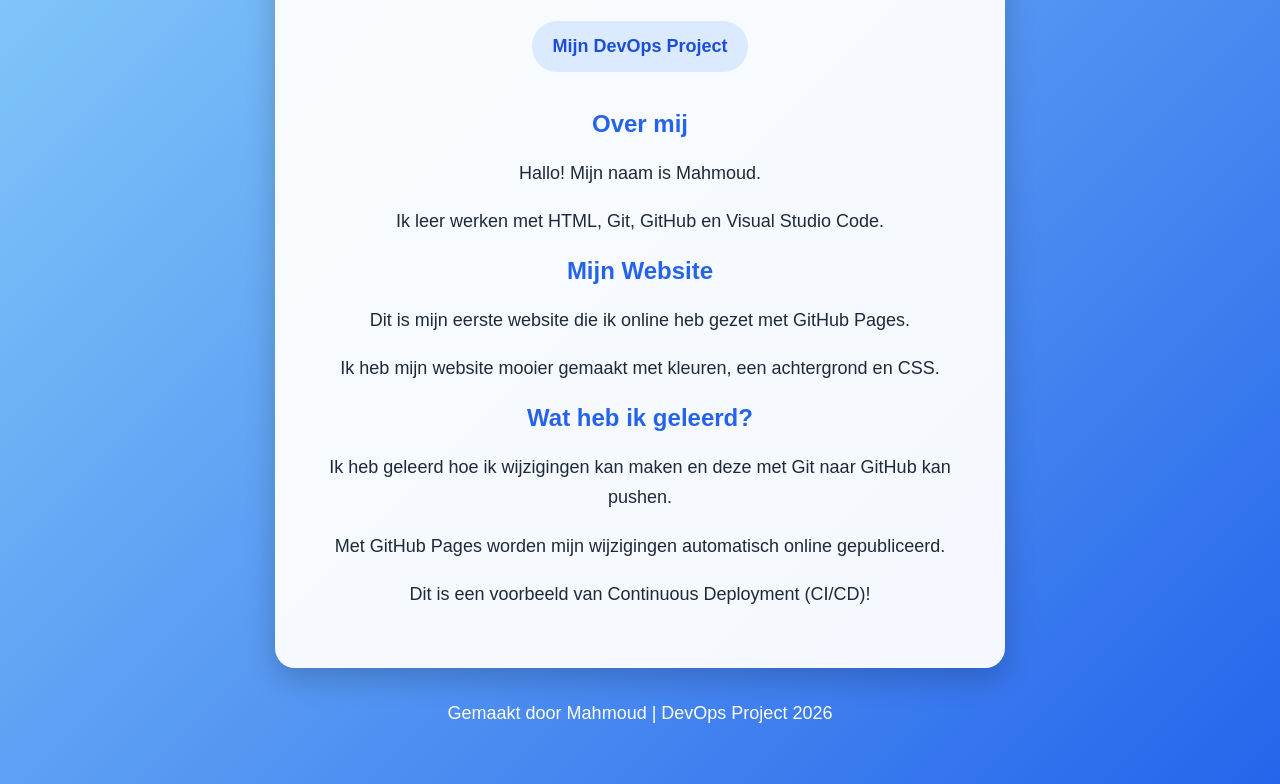
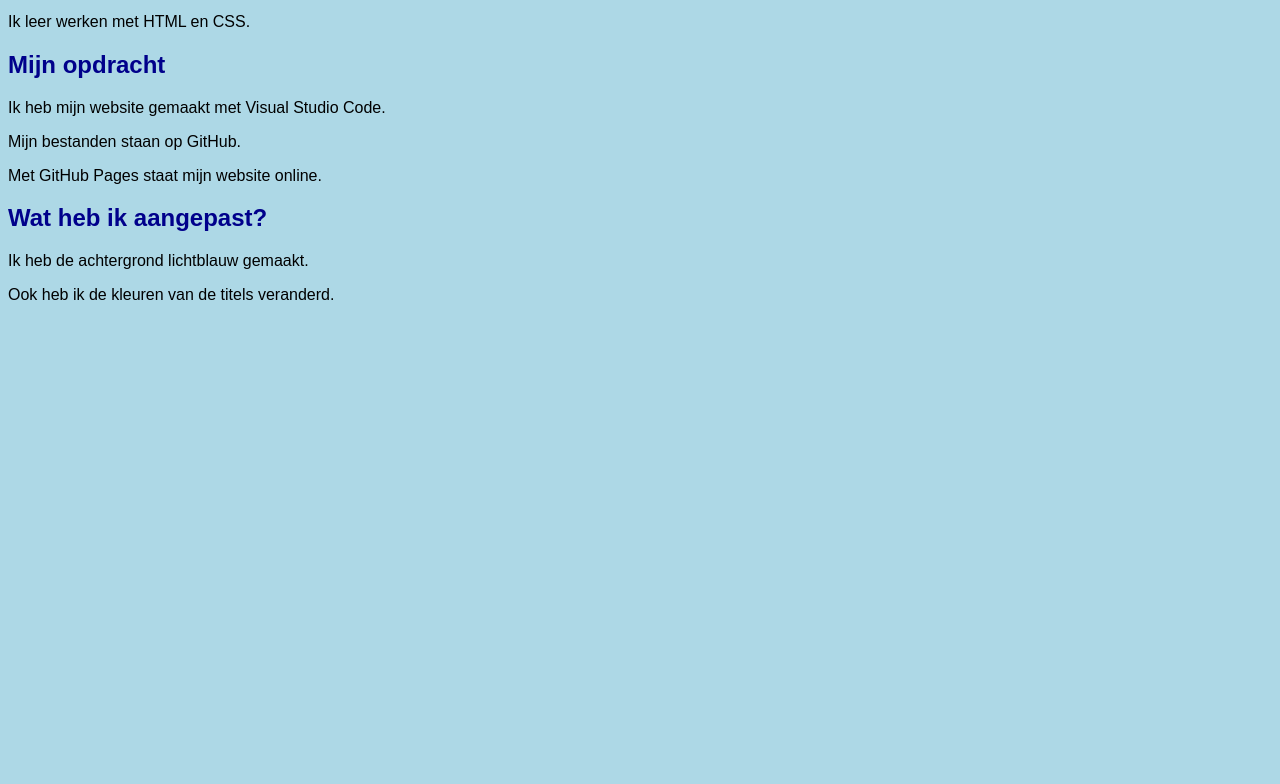
Before and after one commit to mah2009kh13-glitch/Devops-Website, a plain HTML site: page index.html in a window 1280 px wide. Shown: the part 187-971 px from the top of the page. After the commit the page ends 800 px from the top, so only its background shows below. Drawn offline with Linux system fonts and the light colour scheme.

Commit message:
Mahmoud css

```diff
--- a/index.html
+++ b/index.html
@@ -1,99 +1,43 @@
 
 <!DOCTYPE html>
-<html lang="nl">
+<html>
 <head>
-    <meta charset="UTF-8">
-    <meta name="viewport" content="width=device-width, initial-scale=1.0">
-    <title>Mahmoud - Mijn DevOps Website</title>
+    <title>Mahmoud website</title>
 
     <style>
         body {
-            background: linear-gradient(135deg, #87cefa, #2563eb);
-            font-family: Arial, sans-serif;
-            text-align: center;
-            margin: 0;
-            padding: 60px 20px;
-            color: white;
-        }
-
-        .container {
-            background-color: rgba(255, 255, 255, 0.95);
-            color: #1e293b;
-            max-width: 650px;
-            margin: auto;
-            padding: 40px;
-            border-radius: 20px;
-            box-shadow: 0 10px 30px rgba(0, 0, 0, 0.2);
+            background-color: lightblue;
+            font-family: Arial;
         }
 
         h1 {
-            color: #1d4ed8;
-            font-size: 36px;
+            color: blue;
         }
 
         h2 {
-            color: #2563eb;
-        }
-
-        p {
-            font-size: 18px;
-            line-height: 1.7;
-        }
-
-        .badge {
-            display: inline-block;
-            background-color: #dbeafe;
-            color: #1d4ed8;
-            padding: 10px 20px;
-            border-radius: 25px;
-            font-weight: bold;
-        }
-
-        footer {
-            margin-top: 30px;
-            font-size: 14px;
-            color: white;
+            color: darkblue;
         }
     </style>
 </head>
 
 <body>
 
-    <div class="container">
-        <h1>Welkom op Mahmoud's Website!</h1>
+    <h1>Mahmoud website</h1>
 
-        <p class="badge">Mijn DevOps Project</p>
+    <p>Dit is mijn website voor DevOps.</p>
 
-        <h2>Over mij </h2>
+    <h2>Over mij</h2>
+    <p>Mijn naam is Mahmoud.</p>
+    <p>Ik leer werken met HTML en CSS.</p>
 
-        <p>Hallo! Mijn naam is Mahmoud.</p>
+    <h2>Mijn opdracht</h2>
+    <p>Ik heb mijn website gemaakt met Visual Studio Code.</p>
+    <p>Mijn bestanden staan op GitHub.</p>
+    <p>Met GitHub Pages staat mijn website online.</p>
 
-        <p>Ik leer werken met HTML, Git, GitHub
-        en Visual Studio Code.</p>
-
-        <h2>Mijn Website </h2>
-
-        <p>Dit is mijn eerste website die ik
-        online heb gezet met GitHub Pages.</p>
-
-        <p>Ik heb mijn website mooier gemaakt
-        met kleuren, een achtergrond en CSS.</p>
-
-        <h2>Wat heb ik geleerd? </h2>
-
-        <p>Ik heb geleerd hoe ik wijzigingen kan
-        maken en deze met Git naar GitHub kan pushen.</p>
-
-        <p>Met GitHub Pages worden mijn wijzigingen
-        automatisch online gepubliceerd.</p>
-
-        <p>Dit is een voorbeeld van
-        Continuous Deployment (CI/CD)!</p>
-    </div>
-
-    <footer>
-        <p>Gemaakt door Mahmoud | DevOps Project 2026</p>
-    </footer>
+    <h2>Wat heb ik aangepast?</h2>
+    <p>Ik heb de achtergrond lichtblauw gemaakt.</p>
+    <p>Ook heb ik de kleuren van de titels veranderd.</p>
 
 </body>
 </html>
```
